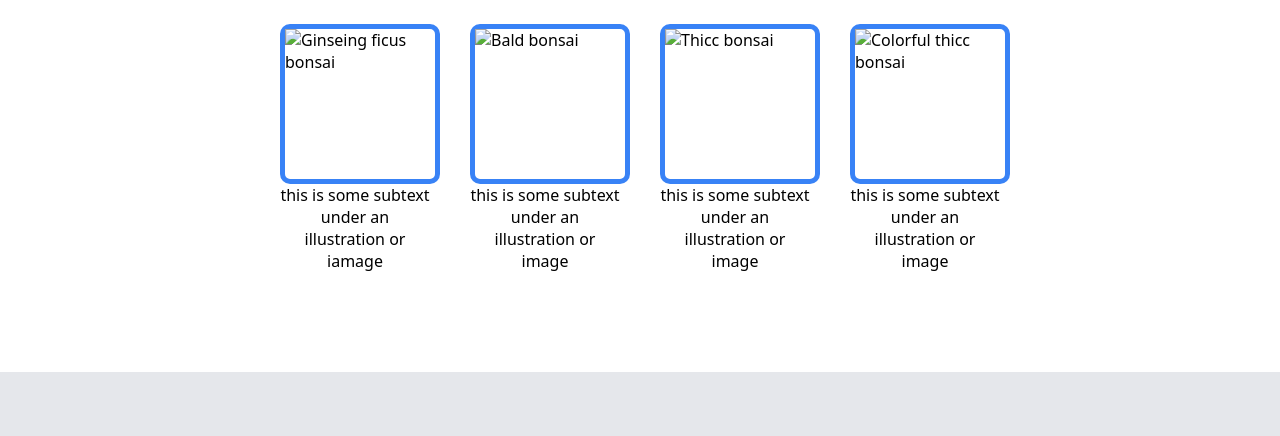
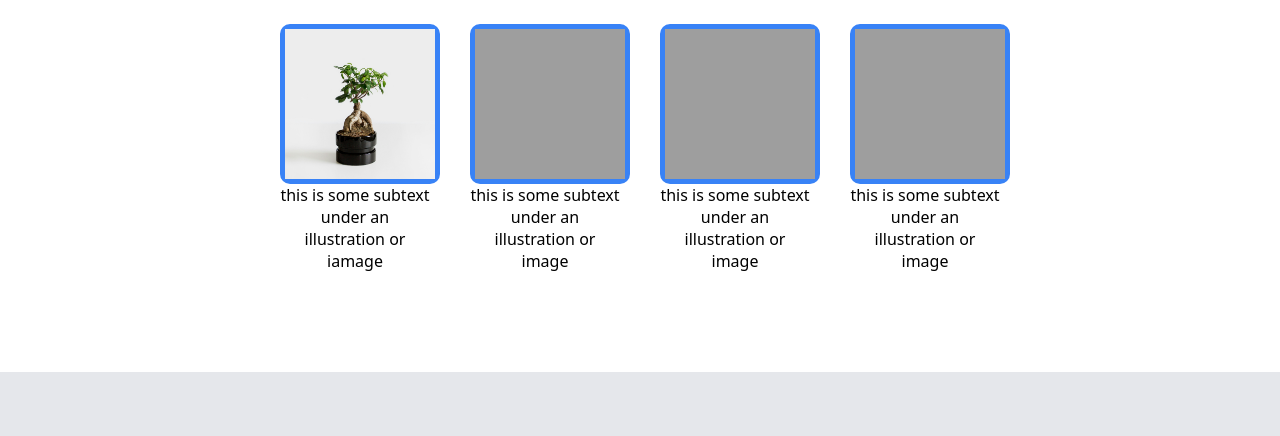
Before and after one commit to shleeann/landing-page, a plain HTML site: page index.html in a window 1280 px wide. Shown: the part 664-1100 px from the top of the page. Drawn offline with Linux system fonts and the light colour scheme; the site is published under a folder, as on GitHub Pages, so addresses that start at the root find nothing.

Commit message:
Updated image path

```diff
--- a/index.html
+++ b/index.html
@@ -26,26 +26,26 @@
             </div>
             <button>Sign Up</button>
         </div>
-        <img src="/container1-image.jpg" alt="Bonsai tree against white backdrop">
+        <img src="container1-image.jpg" alt="Bonsai tree against white backdrop">
     </div>
 
     <div class="container2">
         <p class="header-text">Some random information.</p>
         <div class="content-cards">
             <div class="card">
-                <div class="image-container"><img src="/container2-image1.jpg" alt="Ginseing ficus bonsai"></div>
+                <div class="image-container"><img src="container2-image1.jpg" alt="Ginseing ficus bonsai"></div>
                 <div class="text">this is some subtext under an illustration or iamage</div>
             </div>
             <div class="card">
-                <div class="image-container"><img src="/container2-image2.jpg" alt="Bald bonsai"></div>
+                <div class="image-container"><img src="container2-image2.jpg" alt="Bald bonsai"></div>
                 <div class="text">this is some subtext under an illustration or image</div>
             </div>
             <div class="card">
-                <div class="image-container"><img src="/container2-image3.jpg" alt="Thicc bonsai"></div>
+                <div class="image-container"><img src="container2-image3.jpg" alt="Thicc bonsai"></div>
                 <div class="text">this is some subtext under an illustration or image</div>
             </div>
             <div class="card">
-                <div class="image-container"><img src="/container2-image4.jpg" alt="Colorful thicc bonsai"></div>
+                <div class="image-container"><img src="container2-image4.jpg" alt="Colorful thicc bonsai"></div>
                 <div class="text">this is some subtext under an illustration or image</div>
             </div>
         </div>
```
